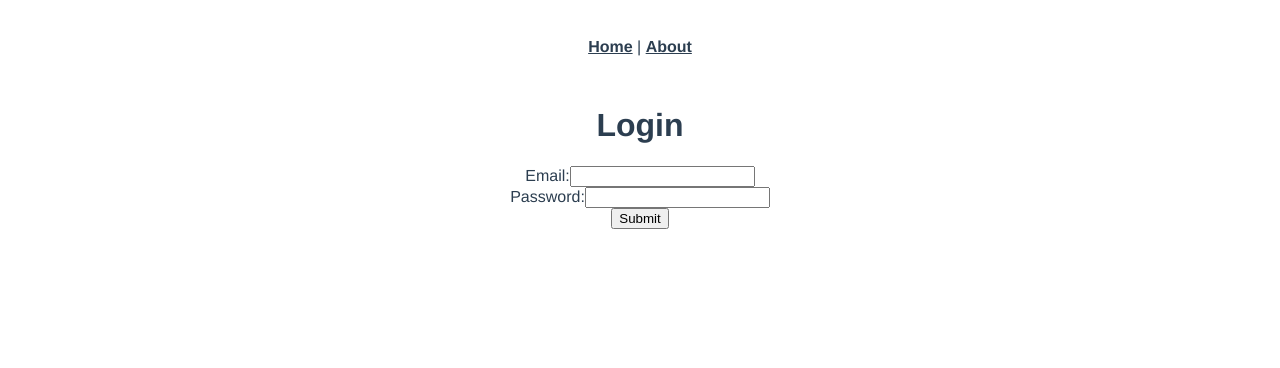
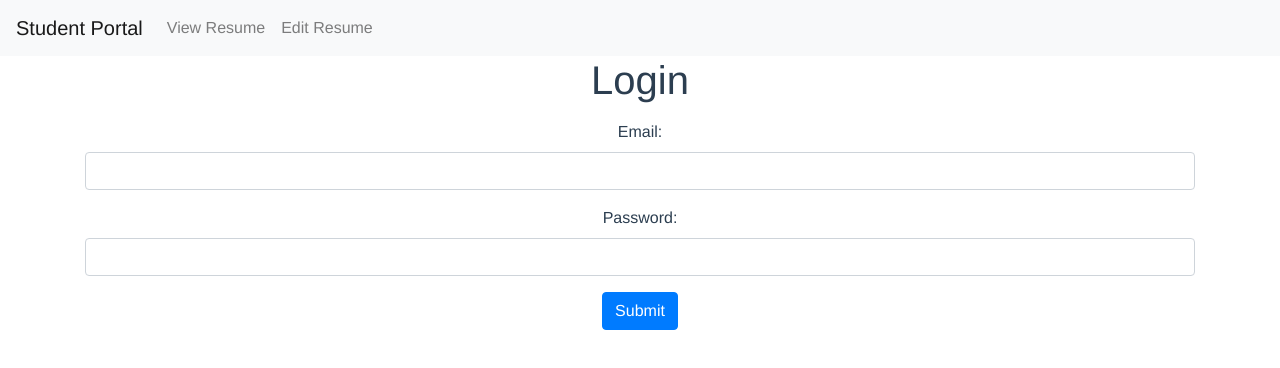
Before and after one commit to bit-please/student_portal_vue_app, a Vue app: page /login in a window 1280 px wide. Shown: the top 368 px of the page. Built offline with nearby package versions, Linux system fonts and the light colour scheme.

Commit message:
adds bootstrap and navbar

```diff
--- a/public/index.html
+++ b/public/index.html
@@ -5,6 +5,7 @@
     <meta http-equiv="X-UA-Compatible" content="IE=edge">
     <meta name="viewport" content="width=device-width,initial-scale=1.0">
     <link rel="icon" href="<%= BASE_URL %>favicon.ico">
+    <link rel="stylesheet" href="https://stackpath.bootstrapcdn.com/bootstrap/4.3.1/css/bootstrap.min.css" integrity="sha384-ggOyR0iXCbMQv3Xipma34MD+dH/1fQ784/j6cY/iJTQUOhcWr7x9JvoRxT2MZw1T" crossorigin="anonymous">
     <title>student_portal_vue_app</title>
   </head>
   <body>
@@ -12,6 +13,8 @@
       <strong>We're sorry but student_portal_vue_app doesn't work properly without JavaScript enabled. Please enable it to continue.</strong>
     </noscript>
     <div id="app"></div>
-    <!-- built files will be auto injected -->
+    <script src="https://code.jquery.com/jquery-3.3.1.slim.min.js" integrity="sha384-q8i/X+965DzO0rT7abK41JStQIAqVgRVzpbzo5smXKp4YfRvH+8abtTE1Pi6jizo" crossorigin="anonymous"></script>
+    <script src="https://cdnjs.cloudflare.com/ajax/libs/popper.js/1.14.7/umd/popper.min.js" integrity="sha384-UO2eT0CpHqdSJQ6hJty5KVphtPhzWj9WO1clHTMGa3JDZwrnQq4sF86dIHNDz0W1" crossorigin="anonymous"></script>
+    <script src="https://stackpath.bootstrapcdn.com/bootstrap/4.3.1/js/bootstrap.min.js" integrity="sha384-JjSmVgyd0p3pXB1rRibZUAYoIIy6OrQ6VrjIEaFf/nJGzIxFDsf4x0xIM+B07jRM" crossorigin="anonymous"></script>
   </body>
 </html>
--- a/src/App.vue
+++ b/src/App.vue
@@ -1,9 +1,17 @@
 <template>
   <div id="app">
-    <div id="nav">
-      <router-link to="/">Home</router-link> |
-      <router-link to="/about">About</router-link>
-    </div>
+    <nav class="navbar navbar-expand-lg navbar-light bg-light">
+      <a class="navbar-brand" href="/">Student Portal</a>
+      <button class="navbar-toggler" type="button" data-toggle="collapse" data-target="#navbarNavAltMarkup" aria-controls="navbarNavAltMarkup" aria-expanded="false" aria-label="Toggle navigation">
+        <span class="navbar-toggler-icon"></span>
+      </button>
+      <div class="collapse navbar-collapse" id="navbarNavAltMarkup">
+        <div class="navbar-nav">
+          <router-link to="/resumes/1" class="nav-item nav-link">View Resume</router-link>
+          <router-link to="/resumes/1/edit" class="nav-item nav-link">Edit Resume</router-link>
+        </div>
+      </div>
+    </nav>
     <router-view/>
   </div>
 </template>
```
